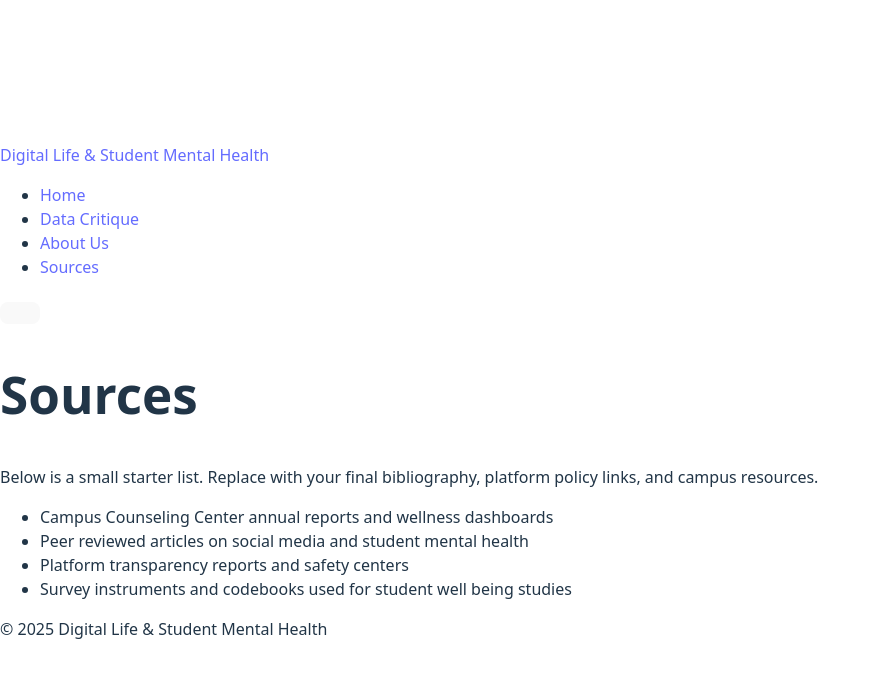
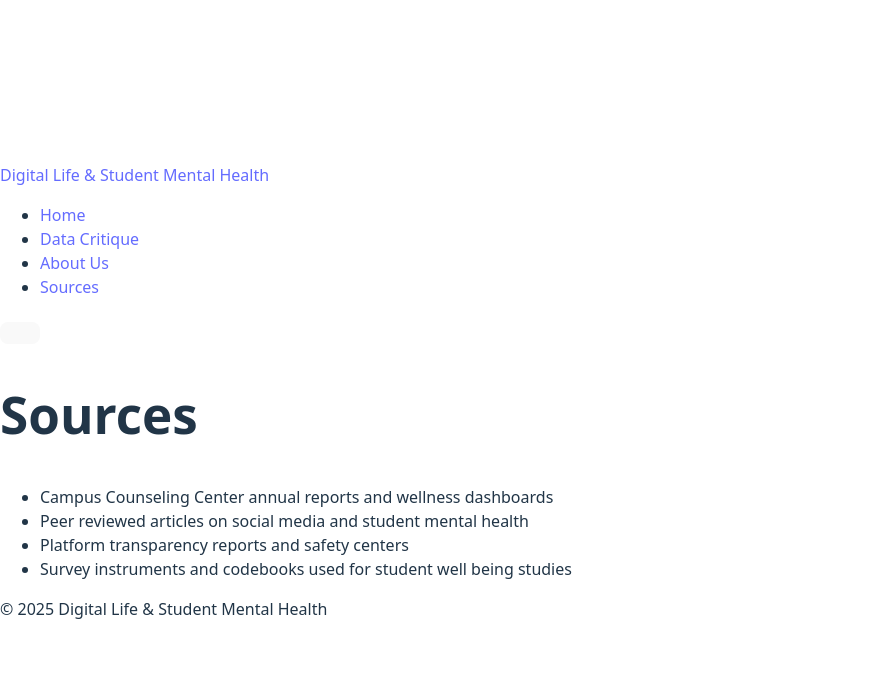
Before and after one commit to iamchrisescobar/digital_life_mental_health, a React (Vite) app: page /sources in a window 1280 px wide. Shown: the top 678 px of the page, without its empty margins (0-880 px from the left). Built offline with nearby package versions, Linux system fonts and the light colour scheme; the HTML template or start-up script is replaced by a standard one.

Commit message:
removing unecessary text in sources page

```diff
--- a/src/pages/Sources.jsx
+++ b/src/pages/Sources.jsx
@@ -4,9 +4,6 @@ export default function Sources() {
   return (
     <section className="stack">
       <h1>Sources</h1>
-      <p>
-        Below is a small starter list. Replace with your final bibliography, platform policy links, and campus resources.
-      </p>
       <ul className="refs">
         <li>Campus Counseling Center annual reports and wellness dashboards</li>
         <li>Peer reviewed articles on social media and student mental health</li>
```
Also changed, not shown: 3 other files (tests, documents, lock files or other folders).
